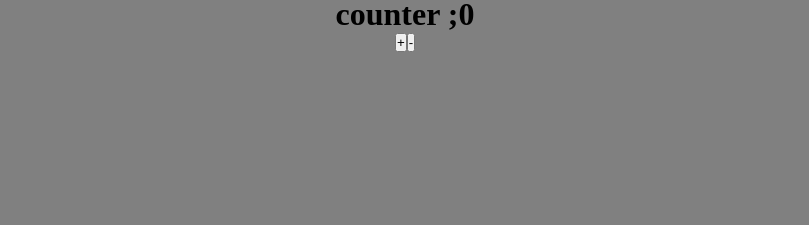
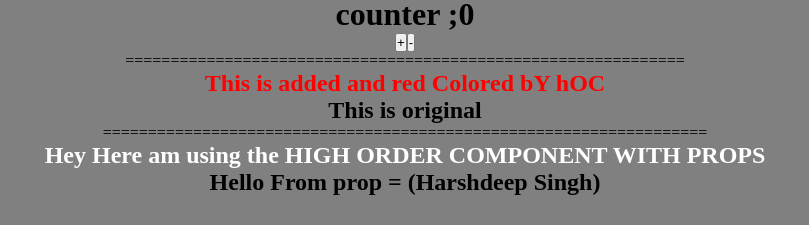
Before and after one commit to harshmankoo/Hey-React, a React (Vite) app in the folder my-react-app/: page / in a window 1280 px wide. Shown: the part 813-1038 px from the top of the page, without its empty margins (235-1044 px from the left). Before the commit the page ends 897 px from the top, so only its background shows below. Built offline with nearby package versions, Linux system fonts and the light colour scheme.

Commit message:
HOC Task with prop and without Prop

```diff
--- a/my-react-app/src/App.jsx
+++ b/my-react-app/src/App.jsx
@@ -10,6 +10,7 @@ import Counter from './components/counter'
 import LifecyclePractice from "./components/Hooks/StudentList";
 import UseRefTutorial from './components/Hooks/useref'
 import FocusInput, { RefVsState ,UncontrolledInput, PreviousValue , VideoPlayer, UseOfCustomHook }  from './components/Hooks/UseRefTask'
+import WithEnhancedHello, { WithEnhancedUser } from './components/Hooks/HOC'
 // import counter from './components/Hooks/CustomHook'
 function App() {
   return (
@@ -23,6 +24,8 @@ function App() {
         < VideoPlayer />
         {/* <counter /> */}
         <UseOfCustomHook />
+        <WithEnhancedHello />
+        <WithEnhancedUser name = "Harshdeep Singh" />
 
 
       {/* < Parent />  */}
--- /dev/null
+++ b/my-react-app/src/components/Hooks/HOC.jsx
@@ -0,0 +1,87 @@
+// 🚀 YOUR PRACTICE TASK
+
+// 👉 Build this:
+
+// Create component:
+// function Message() {
+//   return <h2>This is original</h2>;
+// }
+// Create HOC:
+// Add red color text
+// Wrap and use it
+
+
+import { Component } from "react";
+
+function Message() {
+    return (<h2>This is original </h2>
+    )
+
+}
+
+
+
+// =============================
+function withExtra(Component) {   //this is a hoc component
+    return function () {
+        return (
+            <>
+                <br />==============================================================
+                <h2 style={{ color: "red" }}>This is added and red Colored bY hOC </h2>
+                <Component />
+            </>
+        );
+    }
+}
+
+
+// =====================================
+
+// here i have to wrap my component
+
+const WithEnhancedHello = withExtra(Message)
+
+
+// ==========================================================================================
+
+
+
+
+
+// Here i am using the HOc with the this.props.
+
+function User({ name }) {
+    return (
+        <h2>Hello From prop = ({name})</h2>
+    )
+}
+
+// =============================================
+// here i am creating hoc
+
+function UserMessage(Component) {
+    return function (props) {
+        return (
+            <>
+            ===================================================================
+            <br />
+                <h2 style={{ color: "white" }}>Hey Here am using the HIGH ORDER COMPONENT WITH PROPS</h2>
+                <Component {...props} />
+            </>
+        )
+    }
+
+}
+
+// ==================================================================
+
+// here i am wraping the Component
+
+const WithEnhancedUser = UserMessage(User)
+
+
+
+
+
+export default WithEnhancedHello;
+export {WithEnhancedUser}
--- a/my-react-app/src/components/Hooks/UseRefTask.jsx
+++ b/my-react-app/src/components/Hooks/UseRefTask.jsx
@@ -256,7 +256,7 @@ return(<>
 
 }
 
-
+// ====================================================================
 
 
 export default FocusInput;
```
